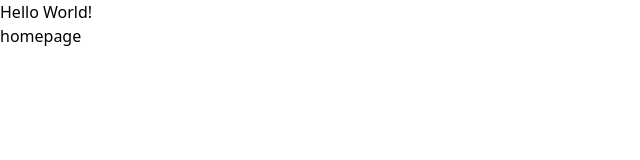
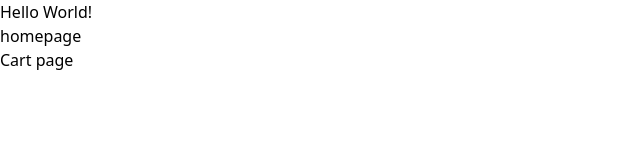
Before and after one commit to DavinTanaya/rahasia, a React (Vite) app in the folder client/: page / in a window 1280 px wide. Shown: the top 160 px of the page, without its empty margins (0-640 px from the left). Built offline with nearby package versions, Linux system fonts and the light colour scheme.

Commit message:
joseph: cart page

```diff
--- a/client/src/App.tsx
+++ b/client/src/App.tsx
@@ -4,6 +4,7 @@ export default function App() {
       Hello World!
       {/* CONTENT HOME PAGE VVVVV */}
       <div>homepage</div>
+      <div>Cart page</div>
     </div>
   );
 }
```
